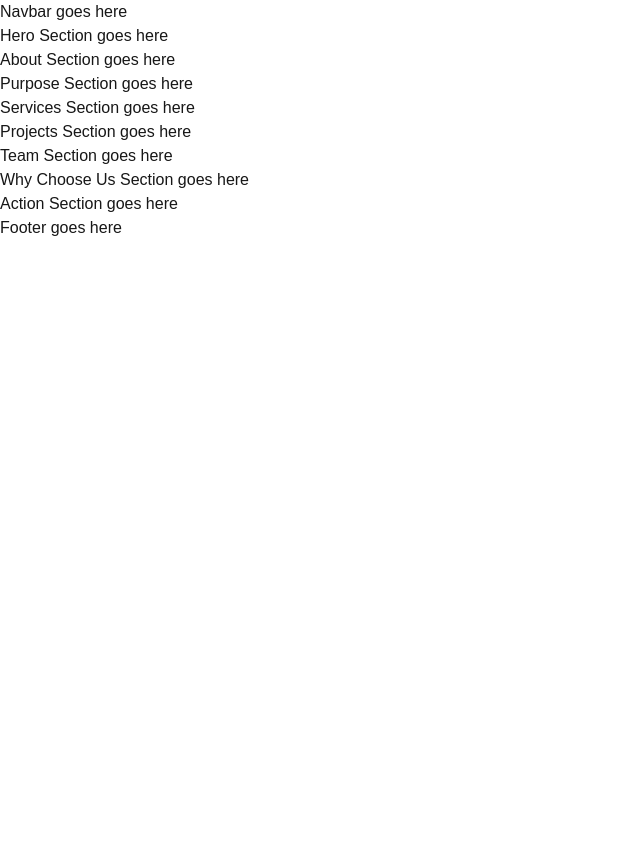
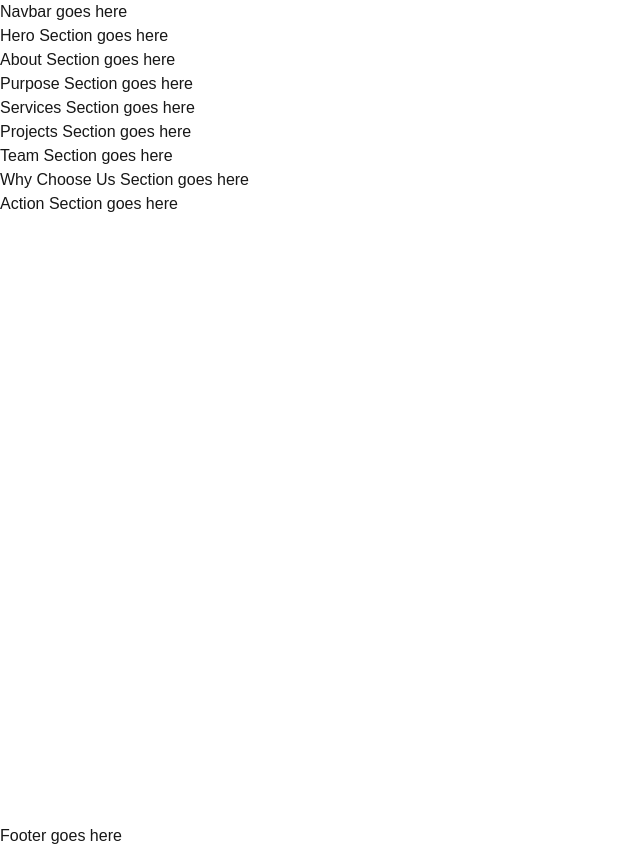
Before and after one commit to InolofatsengMotloba/bluewhite-businesslandingpage, a Next.js app: page / in a window 1280 px wide. Shown: the whole page, without its empty margins (0-640 px from the left). Before the commit the page ends 800 px from the top, so only its background shows below. Built offline with nearby package versions, Linux system fonts and the light colour scheme.

Commit message:
Fix Spelling & Add min-h class to main container

```diff
--- a/app/layout.js
+++ b/app/layout.js
@@ -14,7 +14,7 @@
 });
 
 export const metadata = {
-  title: "The Tembo Group Investment",
+  title: "The Tembo Group investment",
   description:
     "Delivering quality infrastructure solutions on time, on budget, and to industry standards.",
 };
@@ -26,7 +26,7 @@
         className={`${geistSans.variable} ${geistMono.variable} antialiased`}
       >
         <Navbar />
-        <main>{children}</main>
+        <main className="min-h-screen">{children}</main>
         <Footer />
       </body>
     </html>
```
